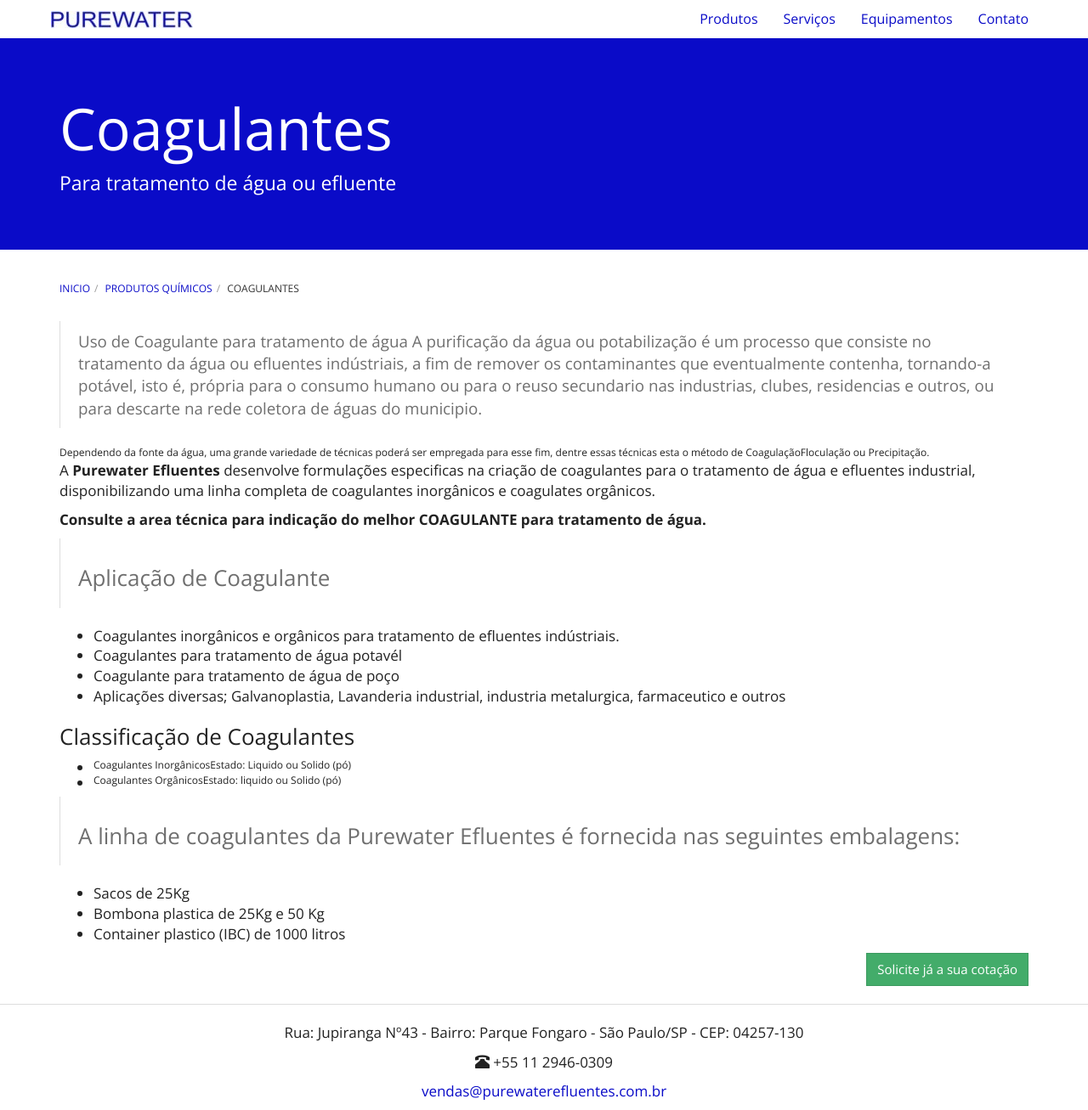
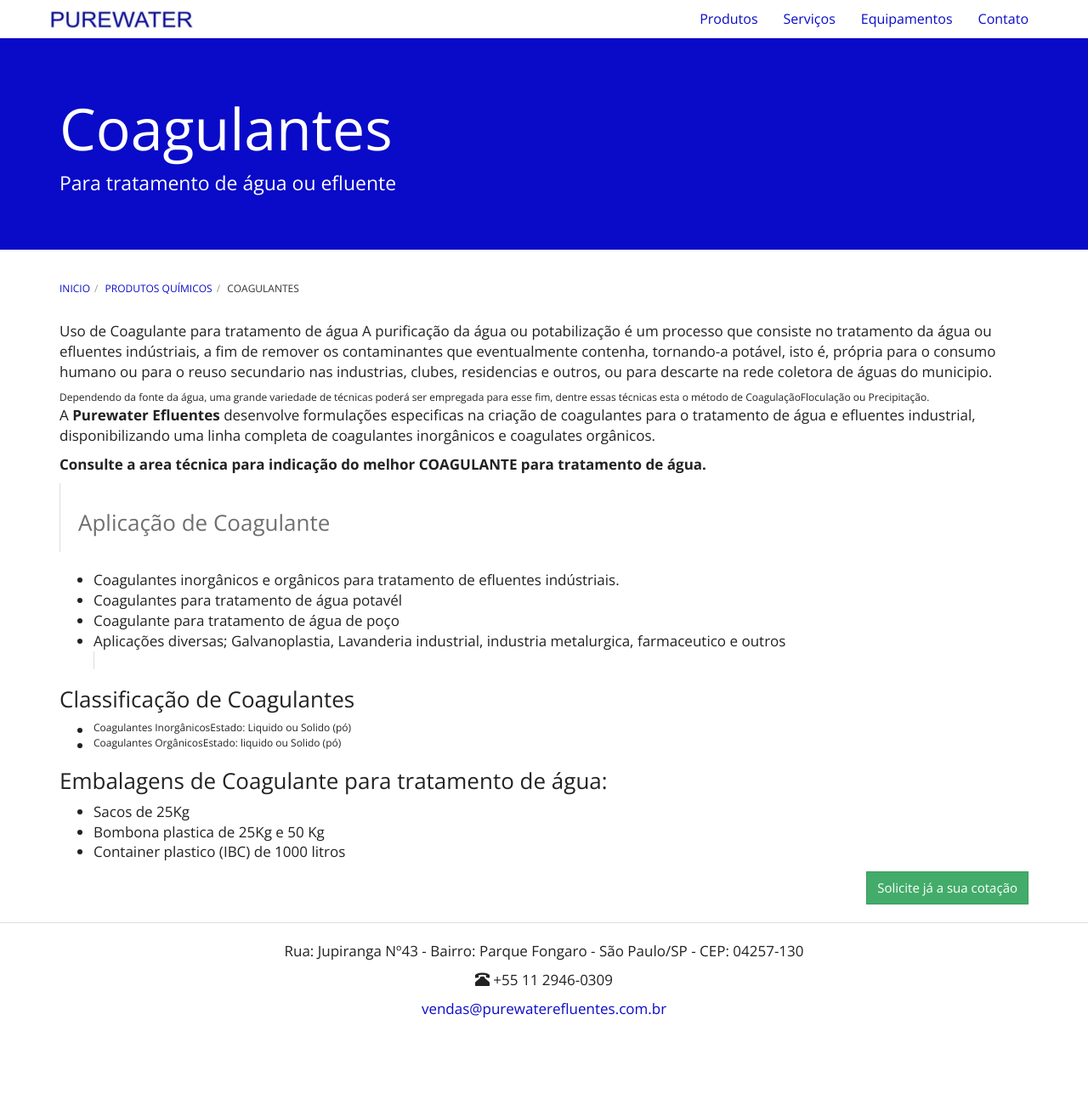
Before and after one commit to purewaterefluentes/purewaterefluentes.github.io, a Jekyll site: the page built from produtos/coagulante-agua-efluentes.md, in a window 1280 px wide and 1307 px high. Shown: the whole window at 85% size. Built offline with Jekyll 4.4.1, drawn with Linux system fonts in a browser that asks for light colours; nearby versions of some CDN libraries; library files that are not in the unit come from our copies.

Commit message:
Update coagulante-agua-efluentes.md

```diff
--- a/produtos/coagulante-agua-efluentes.md
+++ b/produtos/coagulante-agua-efluentes.md
@@ -5,7 +5,6 @@
 subtitle: Para tratamento de água ou efluente
 ---
 
->
 Uso de Coagulante para tratamento de água
 A purificação da água ou potabilização é um processo que consiste no tratamento da água ou efluentes indústriais, a fim de remover os contaminantes que eventualmente contenha, tornando-a potável, isto é, própria para o consumo humano ou para o reuso secundario nas industrias, clubes, residencias e outros, ou para descarte na rede coletora de águas do municipio.
 
@@ -22,14 +21,15 @@
 - Coagulantes para tratamento de água potavél
 - Coagulante para tratamento de água de poço
 - Aplicações diversas; Galvanoplastia, Lavanderia industrial, industria metalurgica, farmaceutico e outros
+>
 
 ### Classificação de Coagulantes
 
 - Coagulantes Inorgânicos | Estado: Liquido ou Solido (pó)
 - Coagulantes Orgânicos   | Estado: liquido ou Solido (pó)
 
->
-### A linha de coagulantes da Purewater Efluentes é fornecida nas seguintes embalagens:
+
+### Embalagens de Coagulante para tratamento de água:
 
 - Sacos de 25Kg
 - Bombona plastica de 25Kg e 50 Kg
```
